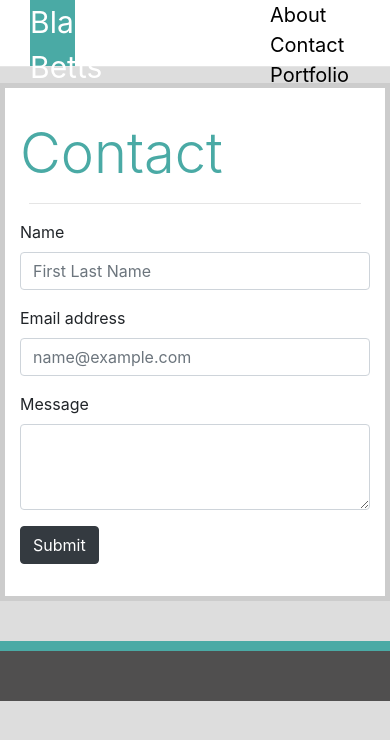
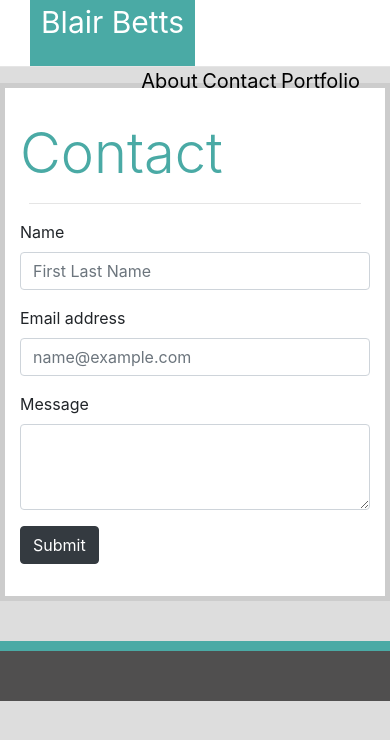
Before and after one commit to blairbetts25/Bootstrap-Portfolio, a plain HTML site: page contact.html in a window 390 px wide. Drawn offline with nearby package versions, Linux system fonts and the light colour scheme.

Commit message:
i forgot the header

```diff
--- a/contact.html
+++ b/contact.html
@@ -28,11 +28,11 @@
     <header>
         <div class="container">
             <div class="row row-header">
-                        <div class="col-4">
+                <div class="col-sm-4">
                     <div class="Name">Blair Betts</div>
                 </div>
-                        <div class="col-4"></div>
-                        <div class="col-4">
+                <div class="col-sm-4"></div>
+                <div class="col-sm-4">
                     <div class="top-page">
 
                         <a href="./index.html">About</a>
```
Also changed, not shown: portfolio.html (+3 -3 lines). Lines whose indentation alone changed are shown as unchanged.
